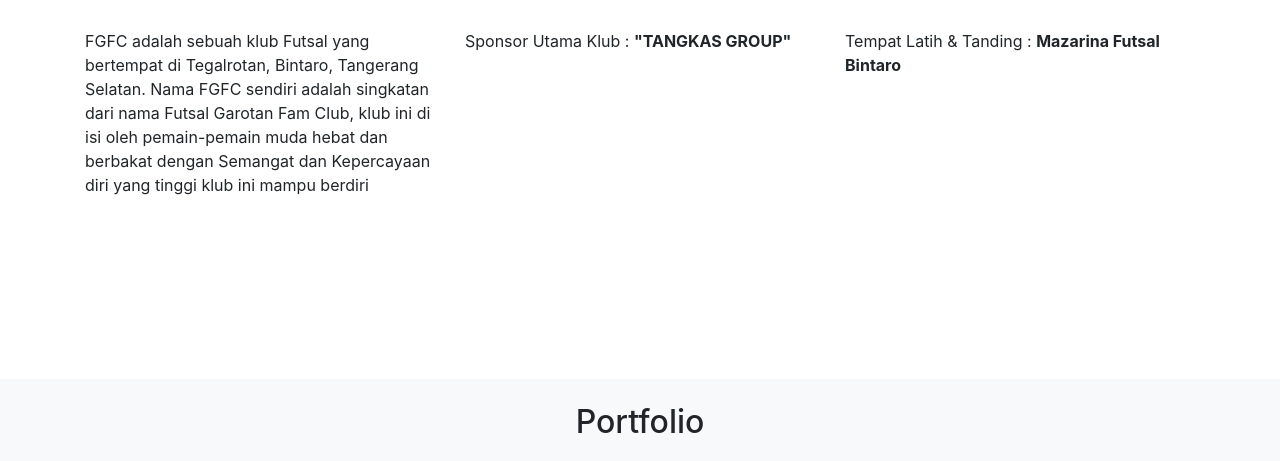
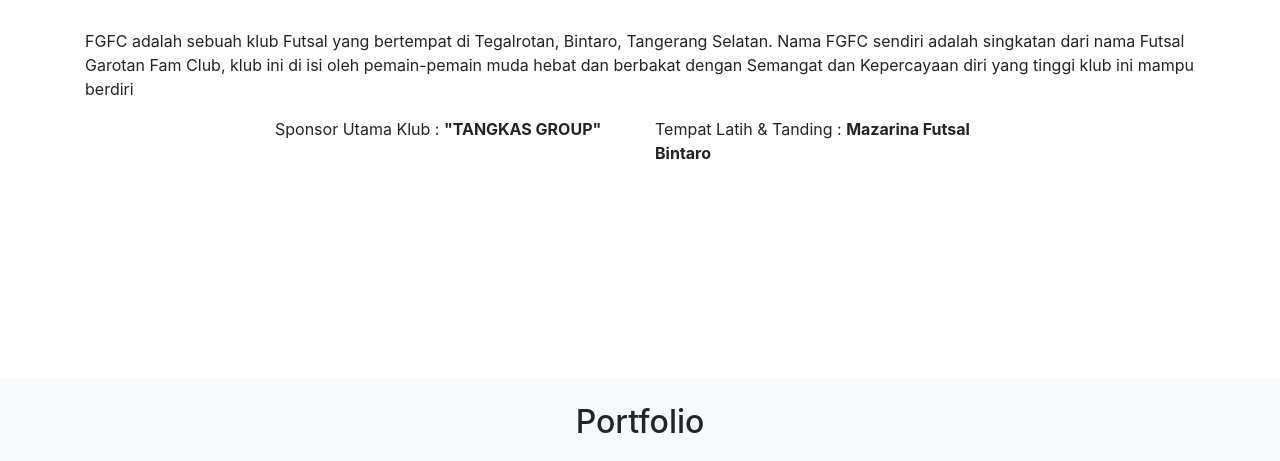
Before and after one commit to obiganteng/fgfc-futsal, a website: page index.html in a window 1280 px wide. Shown: the part 636-1097 px from the top of the page. Drawn offline with nearby package versions, Linux system fonts and the light colour scheme.

Commit message:
menambahkan about (3)

```diff
--- a/index.html
+++ b/index.html
@@ -58,9 +58,11 @@
           </div>
         </div>
         <div class="row justify-content-center">
-          <div class="col-md-4">
+          <div class="col-md-12">
             <p>FGFC adalah sebuah klub Futsal yang bertempat di Tegalrotan, Bintaro, Tangerang Selatan. Nama FGFC sendiri adalah singkatan dari nama Futsal Garotan Fam Club, klub ini di isi oleh pemain-pemain muda hebat dan berbakat dengan Semangat dan Kepercayaan diri yang tinggi klub ini mampu berdiri</p>
           </div>
+        </div>
+        <div class="row justify-content-center">
           <div class="col-md-4">
             <p>Sponsor Utama Klub : <strong>"TANGKAS GROUP"</strong></p>
           </div>
```
